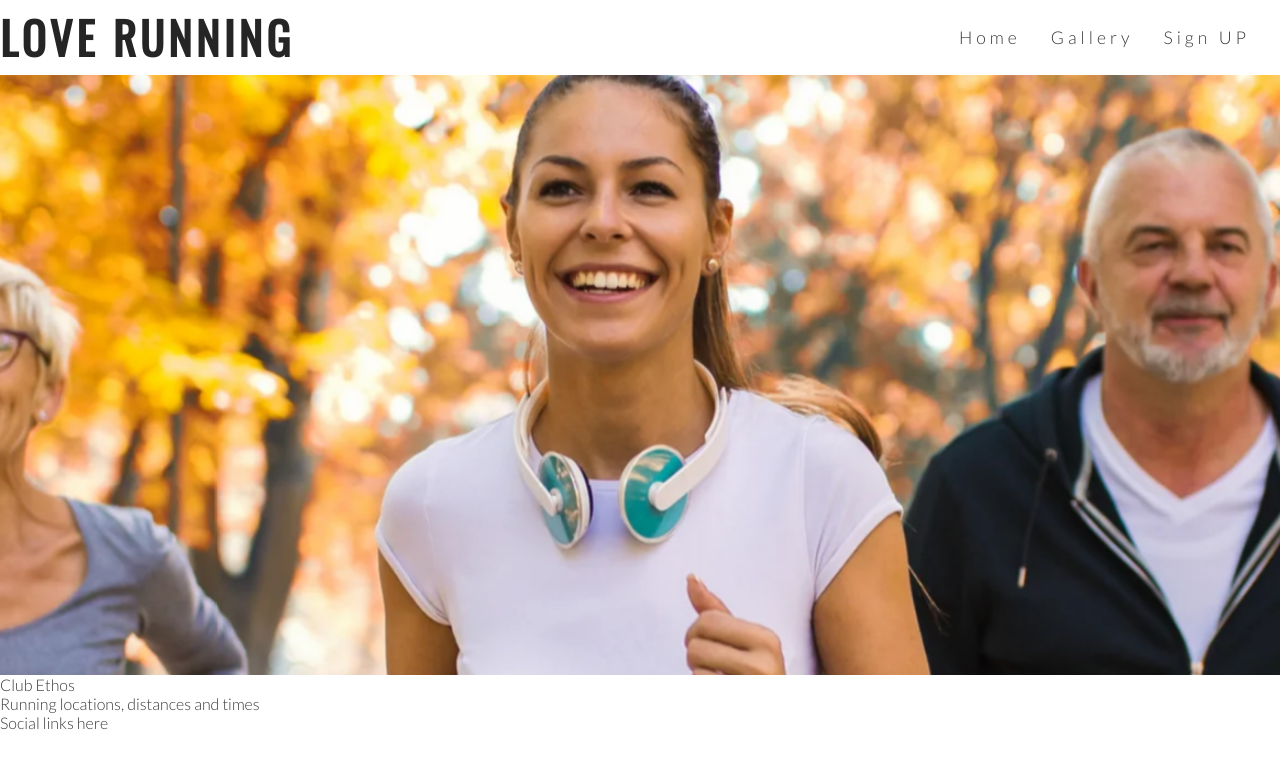
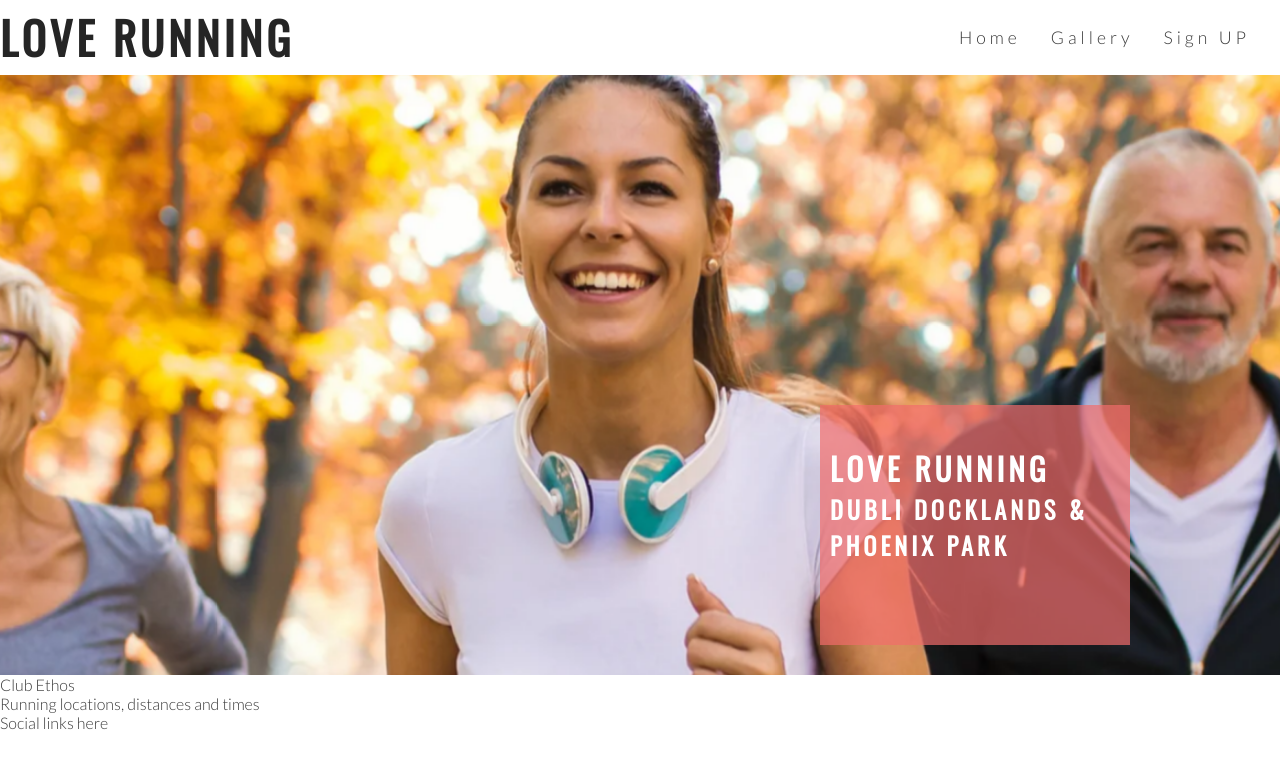
Before and after one commit to rumanaafaz16/love-running, a plain HTML site: page index.html in a window 1280 px wide. Drawn offline with nearby package versions, Linux system fonts and the light colour scheme; a web font is replaced by a local one.

Commit message:
Add cover text and style

```diff
--- a/assets/css/style.css
+++ b/assets/css/style.css
@@ -70,7 +70,18 @@ h2 {
     width: 100%;
     overflow: hidden;
 
+    position: relative;
+
 }
+
+
+#cover-text, #cover-text h2 {
+    color:#fff;
+
+}
+
+
+
 
 #hero-image {
     height: 600px;
@@ -99,3 +110,23 @@ h2 {
 
     }
 }
+
+#cover-text {
+    font-size: 130%;
+    font-family: Oswald, sans-serif;
+    text-transform: uppercase;
+    letter-spacing: 4px;
+
+    width: 300px;
+    height: 200px;
+
+    padding-top: 40px;
+    padding-left: 10px;
+
+    background-color: rgba(241, 109, 107, .7);
+
+    bottom: 30px;
+    right: 150px;
+
+    position: absolute;
+}
--- a/index.html
+++ b/index.html
@@ -31,6 +31,10 @@
 
     <section id="hero-outer">
         <div id="hero-image"></div>
+        <div id="cover-text">
+            <h2>Love Running</h2>
+            <h3>Dubli Docklands & Phoenix Park</h3>
+        </div>
     </section>
     <section>
         Club Ethos
```
